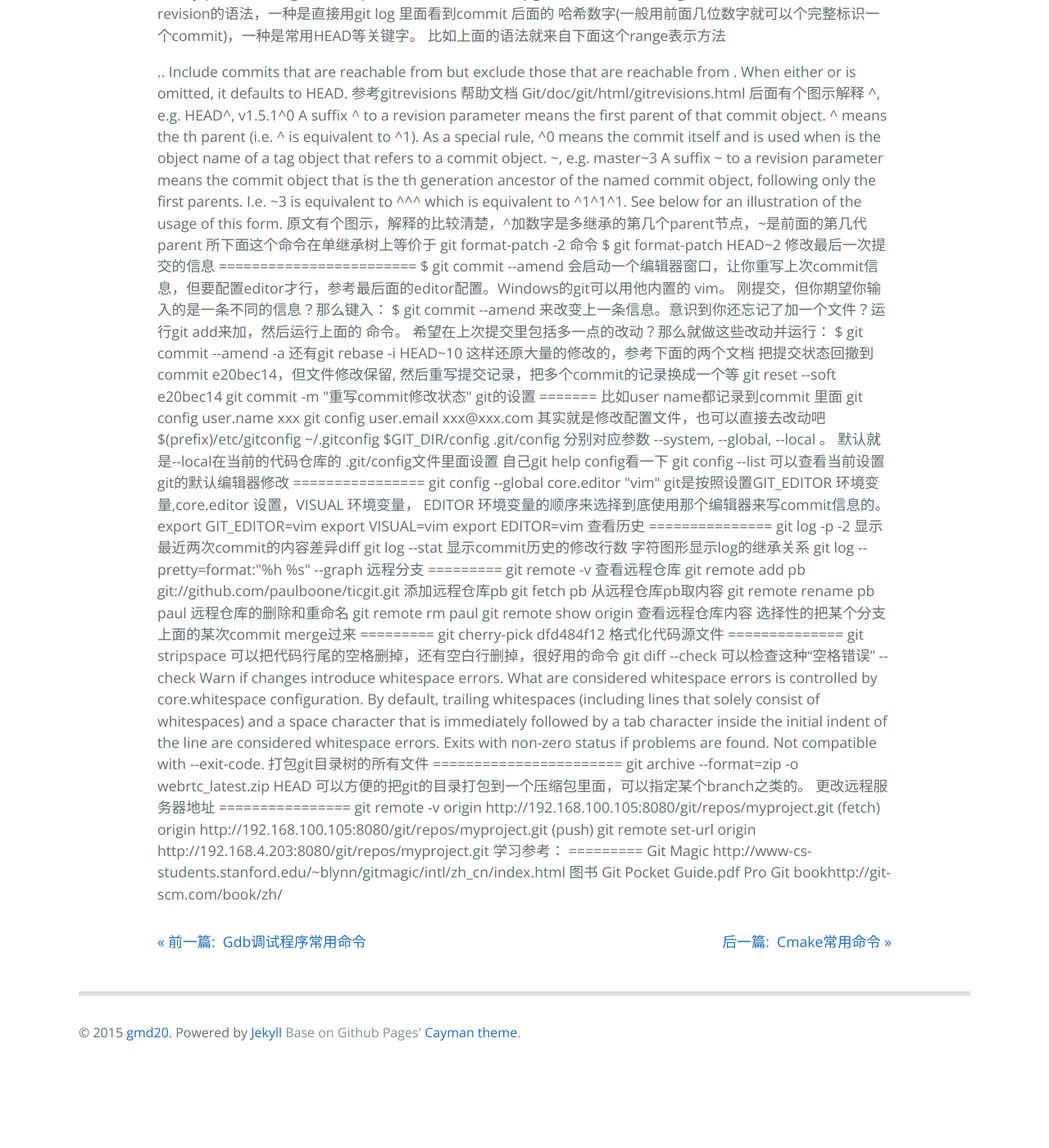
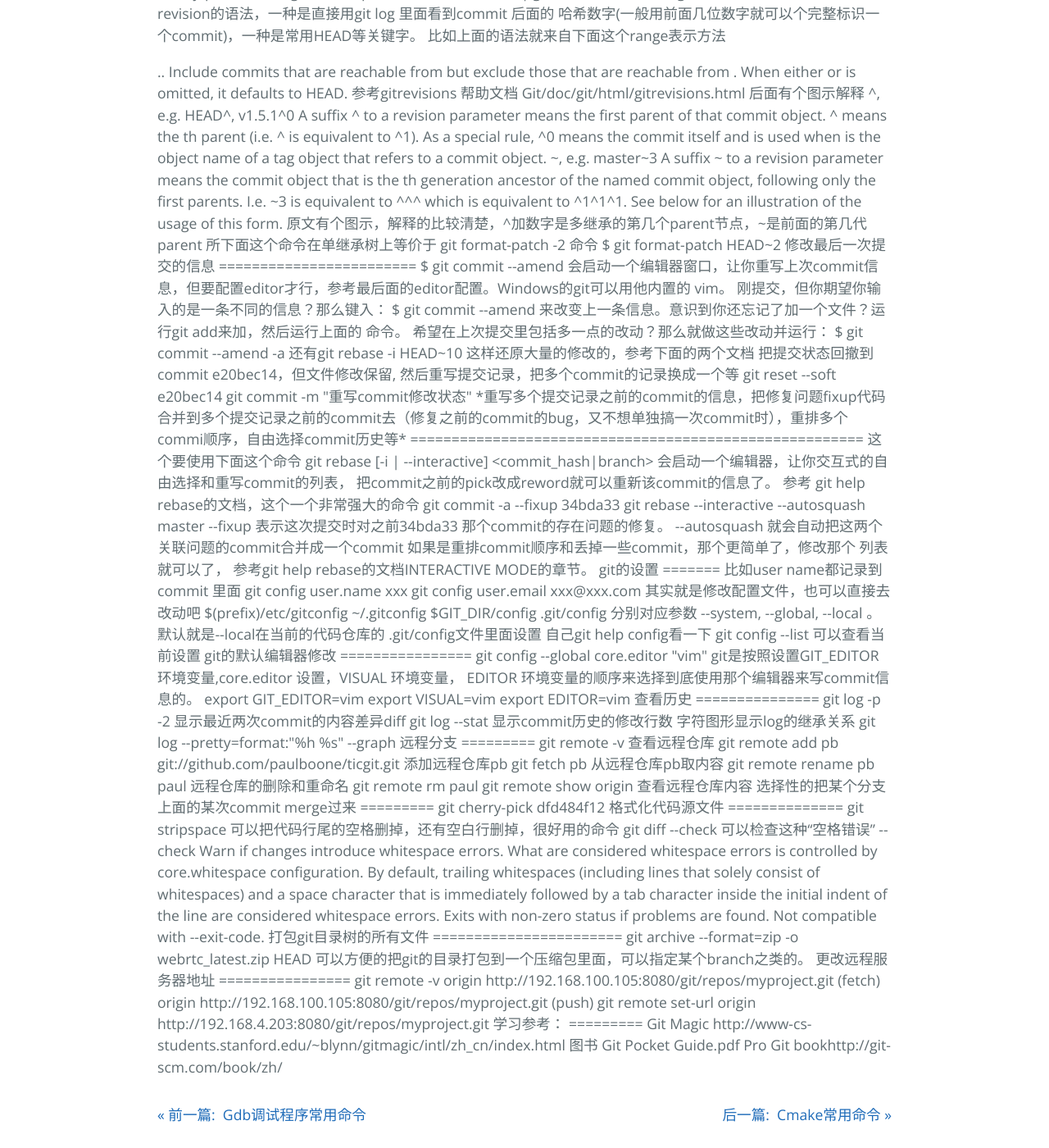
Before and after one commit to gmd20/gmd20.github.io, a Jekyll site: the page built from _posts/2013-11-27-常用git命令.markdown, in a window 1280 px wide and 1400 px high, scrolled down 3604 px. Shown: the whole window at 82% size. Built offline with Jekyll 4.4.1, drawn with Linux system fonts in a browser that asks for light colours; Markdown is read by kramdown in place of the engine named in the settings; comment, search, counter and statistics services are not loaded; before the commit the page ends 4923 px from its top, so only the background shows below that.

Commit message:
Update 2013-11-27-常用git命令.markdown

```diff
--- a/_posts/2013-11-27-常用git命令.markdown
+++ b/_posts/2013-11-27-常用git命令.markdown
@@ -165,6 +165,30 @@ $ git commit --amend -a
 git reset --soft e20bec14
 git commit -m "重写commit修改状态"
 
+
+
+*重写多个提交记录之前的commit的信息，把修复问题fixup代码合并到多个提交记录之前的commit去（修复之前的commit的bug，又不想单独搞一次commit时），重排多个commi顺序，自由选择commit历史等*
+=======================================================
+这个要使用下面这个命令
+
+git rebase [-i | --interactive]  <commit_hash|branch>
+
+会启动一个编辑器，让你交互式的自由选择和重写commit的列表，
+把commit之前的pick改成reword就可以重新该commit的信息了。
+参考 git help rebase的文档，这个一个非常强大的命令
+
+git commit -a --fixup 34bda33
+git rebase --interactive --autosquash master
+
+--fixup 表示这次提交时对之前34bda33 那个commit的存在问题的修复。
+--autosquash 就会自动把这两个关联问题的commit合并成一个commit
+
+ 如果是重排commit顺序和丢掉一些commit，那个更简单了，修改那个 列表就可以了，
+参考git help rebase的文档INTERACTIVE MODE的章节。
+
+
+
+
 git的设置
 =======
 比如user name都记录到commit 里面
```
